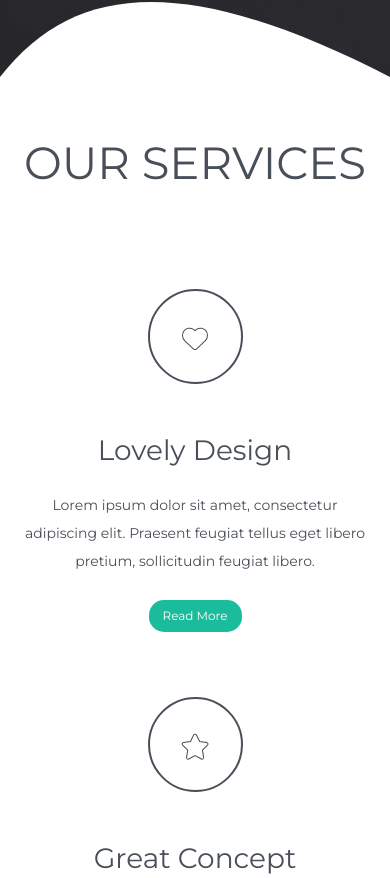
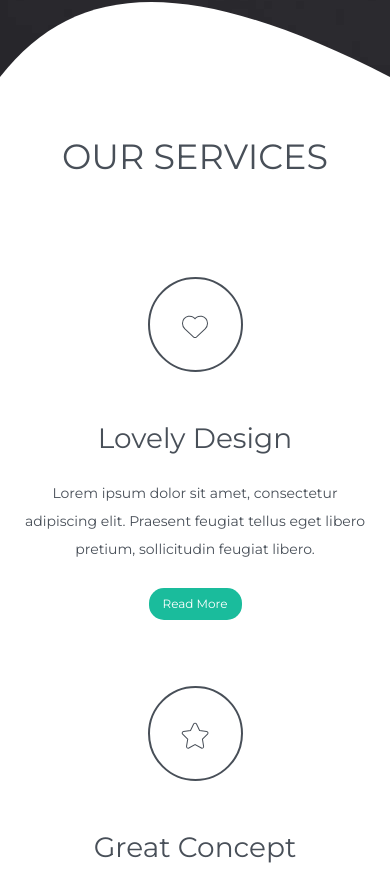
Before and after one commit to Youssef-Ahmed7/THE-7, a plain HTML site: page index.html in a window 390 px wide. Shown: the part 767-1645 px from the top of the page. Drawn offline with Linux system fonts and the light colour scheme; a web font is replaced by a local one.

Commit message:
project-5

```diff
--- a/css/style.css
+++ b/css/style.css
@@ -359,6 +359,11 @@ h1,h2,h3,h4,h5,h6,p{
     font-size: 45px;
     margin-bottom: 100px;
 
+  }
+  @media (max-width:767px){
+    .special-header{
+      font-size: 35px;
+    }
   }
 
   .services .servs .box li:not(:last-child){
```
